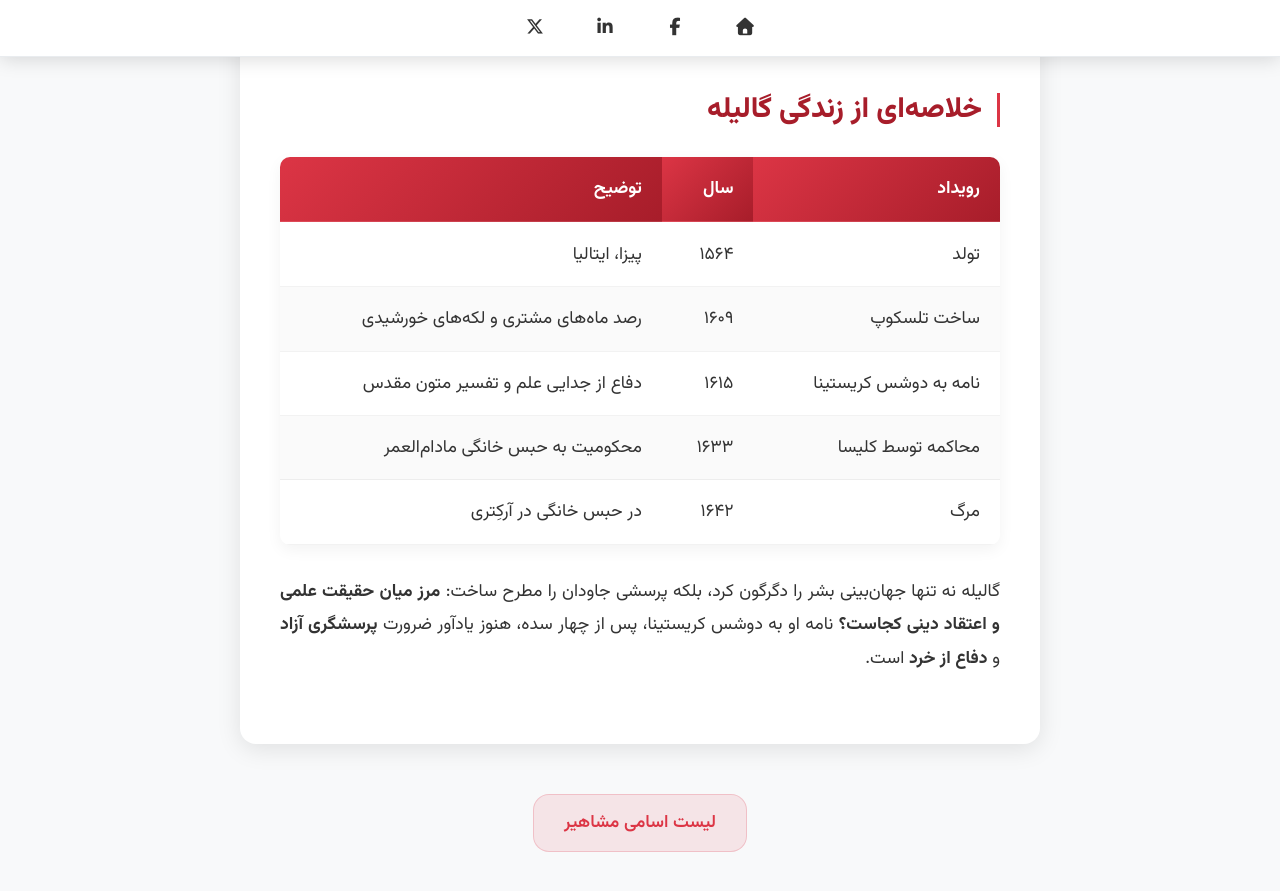
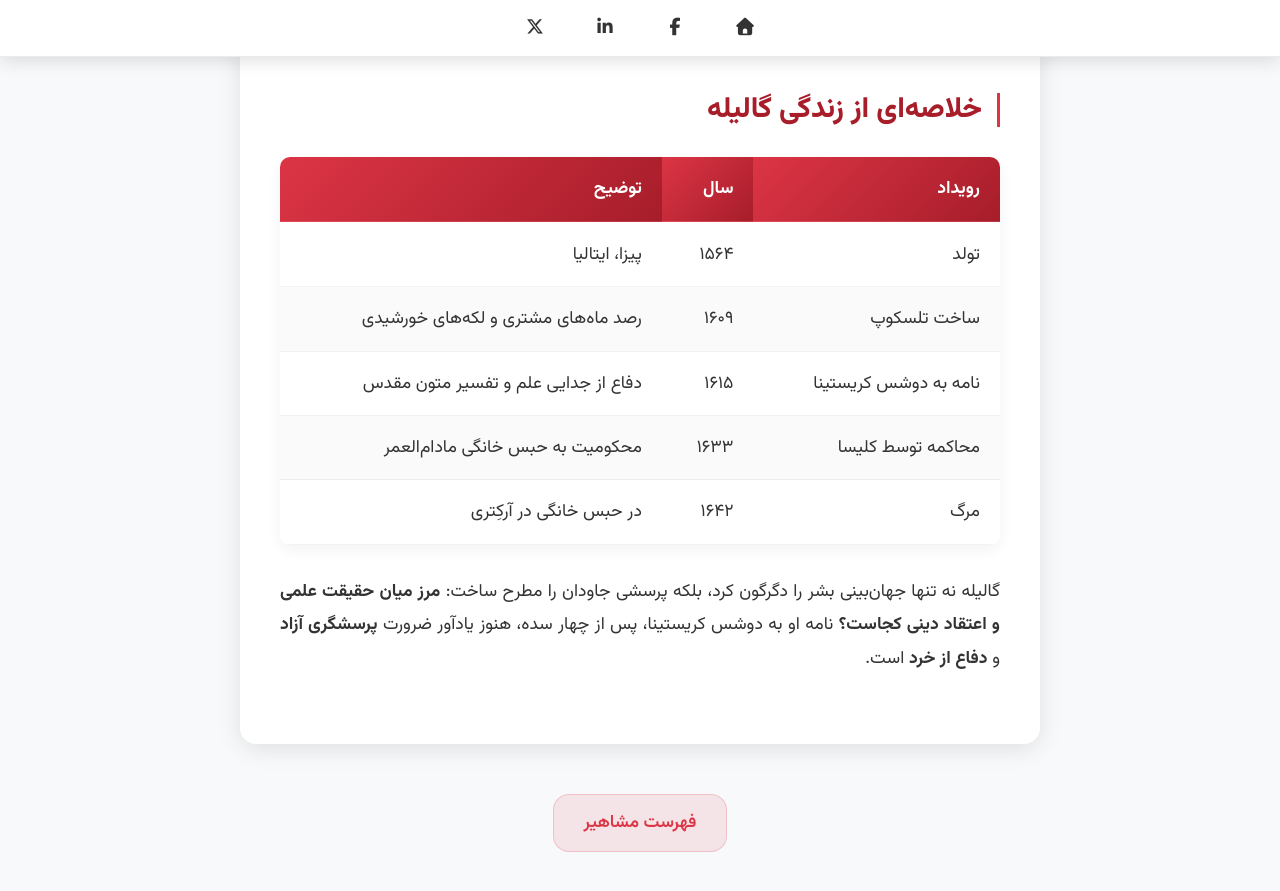
Before and after one commit to darkblog/darkblog.github.io, a Jekyll site: the page built from _posts/2025-7-5-68.md, in a window 1280 px wide and 900 px high, scrolled down 1654 px. Shown: the top 891 px of the window. Built offline with Jekyll 4.4.1, drawn with Linux system fonts in a browser that asks for light colours; nearby versions of some CDN libraries.

Commit message:
Update post.html

```diff
--- a/_layouts/post.html
+++ b/_layouts/post.html
@@ -577,7 +577,7 @@
 
         <div class="blog-button-container">
             <a href="https://indexes.ir/biography" class="blog-button">
-                لیست اسامی مشاهیر
+                فهرست مشاهیر
             </a>
         </div>
     </main>
```
